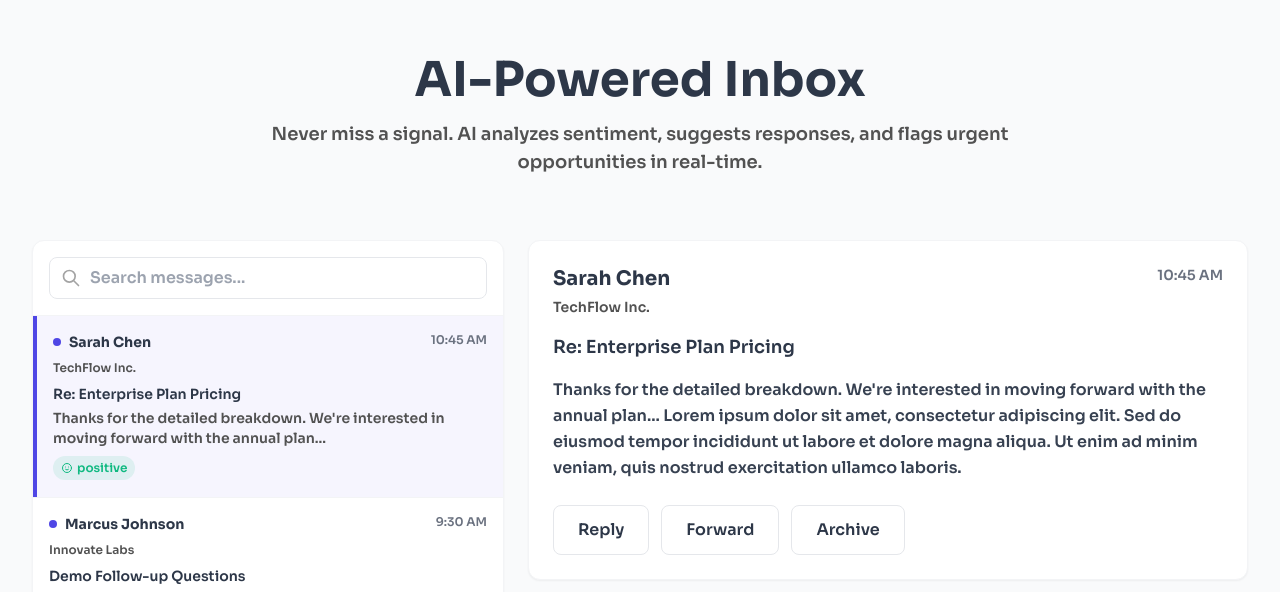
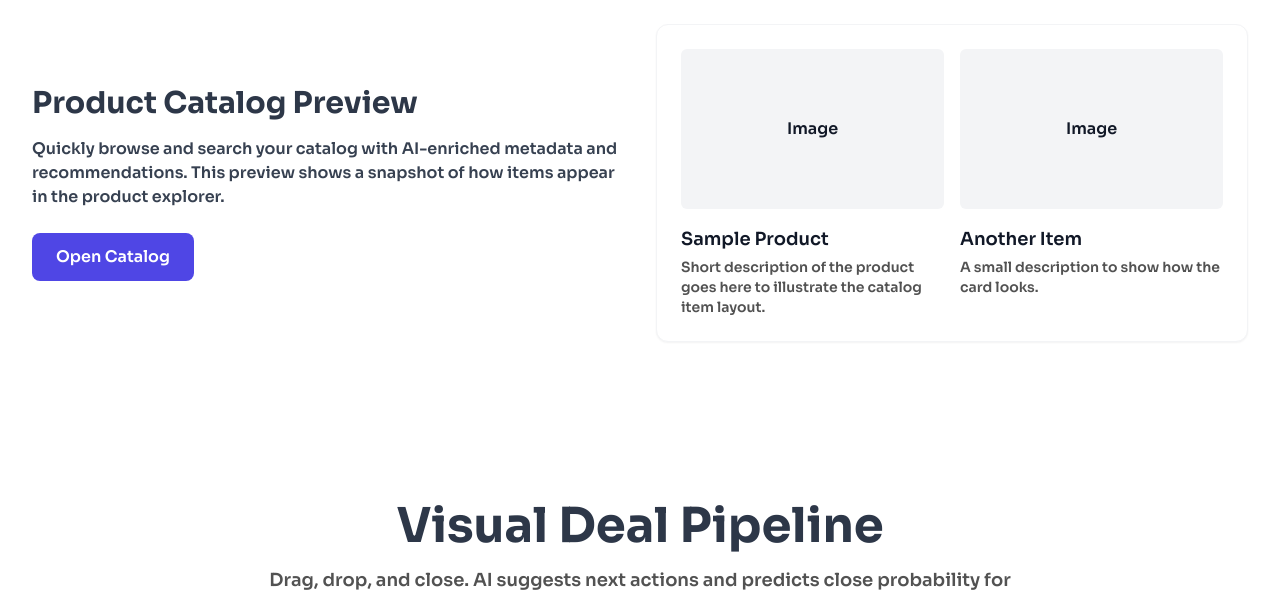
Before and after one commit to Danchi-1/mancrel, a Next.js app in the folder frontend/: page / in a window 1280 px wide. Shown: the part 1532-2124 px from the top of the page. Built offline with nearby package versions, Linux system fonts and the light colour scheme.

Commit message:
feat: Fixed bug in frontend. Frontend code is up waiting for deployment.

```diff
--- a/frontend/src/components/AIInbox.jsx
+++ b/frontend/src/components/AIInbox.jsx
@@ -1,3 +1,5 @@
+"use client"
+
 import { useState } from 'react'
 
 export default function AIInbox() {
--- /dev/null
+++ b/frontend/src/components/CatalogPreview.jsx
@@ -0,0 +1,28 @@
+export default function CatalogPreview() {
+  return (
+    <section className="max-w-7xl mx-auto py-16 px-4 sm:px-6 lg:px-8">
+      <div className="grid grid-cols-1 lg:grid-cols-2 gap-8 items-center">
+        <div>
+          <h2 className="text-3xl font-display font-bold text-primary mb-4">Product Catalog Preview</h2>
+          <p className="text-neutral-700 mb-6">Quickly browse and search your catalog with AI-enriched metadata and recommendations. This preview shows a snapshot of how items appear in the product explorer.</p>
+          <button className="btn-primary">Open Catalog</button>
+        </div>
+
+        <div className="bg-white rounded-xl shadow-sm border border-neutral-100 p-6">
+          <div className="grid grid-cols-2 gap-4">
+            <div className="col-span-1">
+              <div className="h-40 bg-neutral-100 rounded-md flex items-center justify-center">Image</div>
+              <h3 className="mt-4 font-medium text-lg">Sample Product</h3>
+              <p className="text-sm text-neutral-600 mt-1">Short description of the product goes here to illustrate the catalog item layout.</p>
+            </div>
+            <div className="col-span-1">
+              <div className="h-40 bg-neutral-100 rounded-md flex items-center justify-center">Image</div>
+              <h3 className="mt-4 font-medium text-lg">Another Item</h3>
+              <p className="text-sm text-neutral-600 mt-1">A small description to show how the card looks.</p>
+            </div>
+          </div>
+        </div>
+      </div>
+    </section>
+  )
+}
--- a/frontend/src/components/DealsKaban.jsx
+++ b/frontend/src/components/DealsKaban.jsx
@@ -1,3 +1,5 @@
+"use client"
+
 import { useState } from 'react'
 
 export default function DealsKanban() {
--- /dev/null
+++ b/frontend/src/components/DealsKanban.jsx
@@ -0,0 +1,2 @@
+import DealsKaban from './DealsKaban'
+export default DealsKaban
--- a/frontend/src/components/Header.jsx
+++ b/frontend/src/components/Header.jsx
@@ -1,3 +1,5 @@
+"use client"
+
 import { useState } from 'react'
 
 export default function Header() {
```
Also changed, not shown: frontend/package.json (+5 -3 lines), 1 other file (tests, documents, lock files or other folders).
